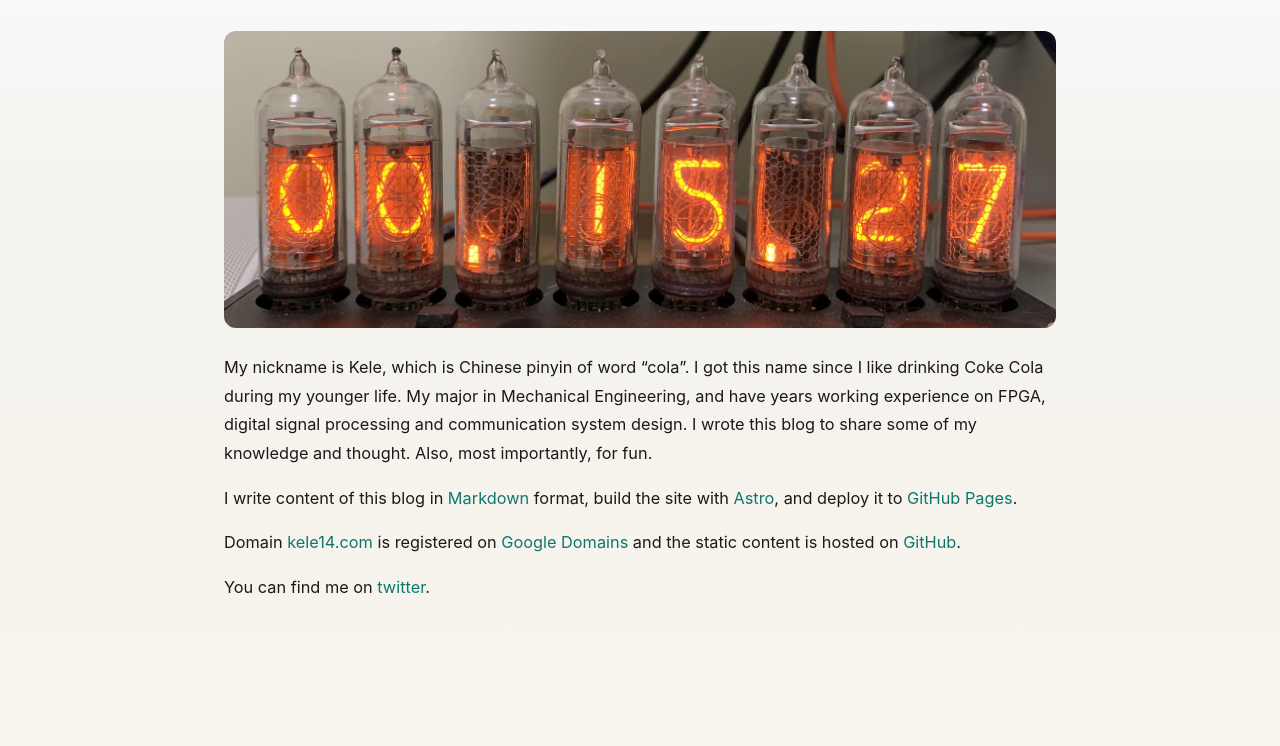
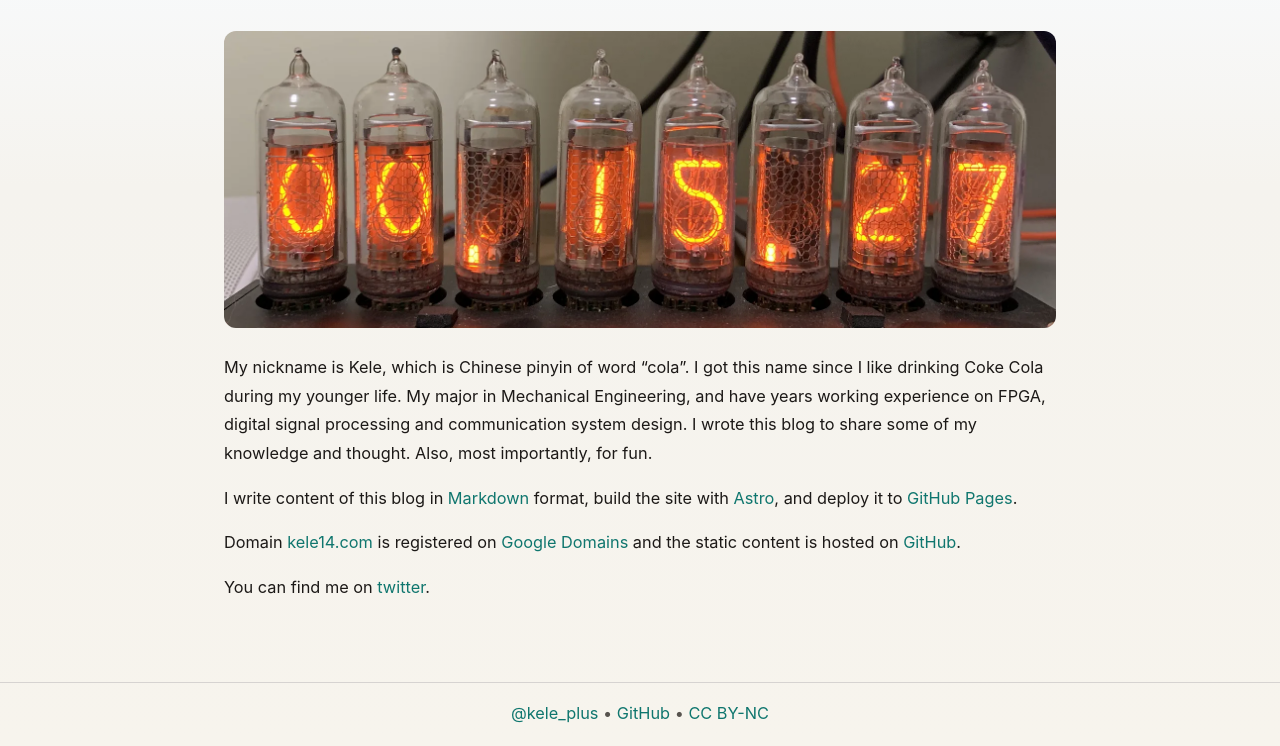
Before and after one commit to kele14x/kele14x.github.io, an Astro site: page /about in a window 1280 px wide. Shown: the part 54-800 px from the top of the page. Built offline with nearby package versions, Linux system fonts and the light colour scheme; Astro itself is replaced by a stand-in of ours.

Commit message:
Add footer

```diff
--- a/src/layouts/BaseLayout.astro
+++ b/src/layouts/BaseLayout.astro
@@ -36,6 +36,11 @@ const {
 		<main class="shell content">
 			<slot />
 		</main>
+		<footer class="site-footer">
+			<div class="shell footer-inner">
+				<p><a href="https://twitter.com/kele_plus">@kele_plus</a> • <a href="https://github.com/kele14x/kele14x.github.io">GitHub</a> • <a href="https://creativecommons.org/licenses/by-nc/4.0/">CC BY-NC</a></p>
+			</div>
+		</footer>
 	</body>
 </html>
 
@@ -105,6 +110,15 @@ const {
 
 	.content {
 		padding: 2.5rem 0 4rem;
+	}
+
+	.site-footer {
+		border-top: 1px solid var(--border);
+	}
+
+	.footer-inner {
+		color: var(--muted);
+		text-align: center;
 	}
 
 	.content > :first-child,
@@ -293,5 +307,6 @@ const {
 		.hero {
 			grid-template-columns: 1.15fr 0.85fr;
 		}
+
 	}
 </style>
```
Also changed, not shown: TODO.md (+1 -0 lines).
